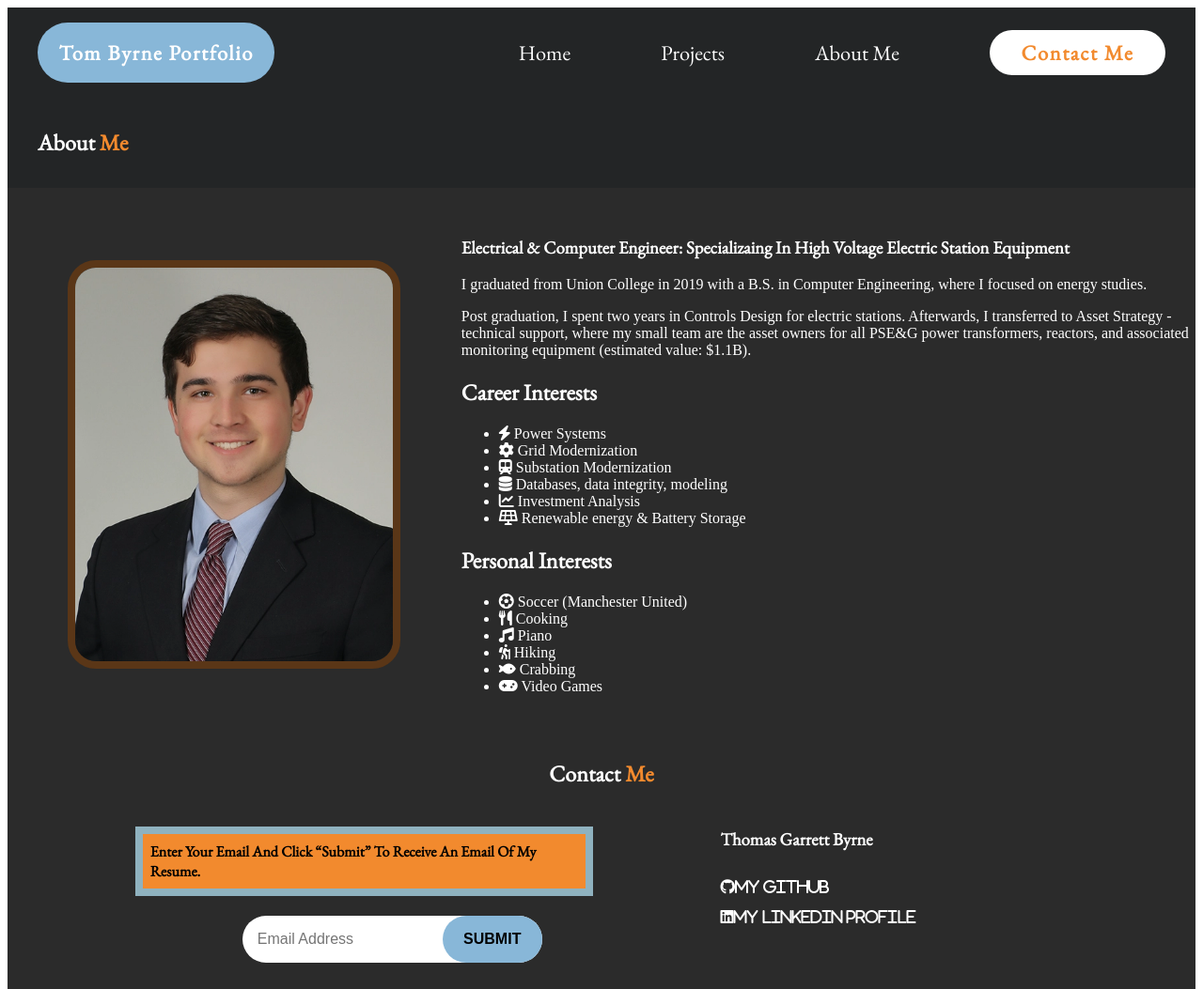
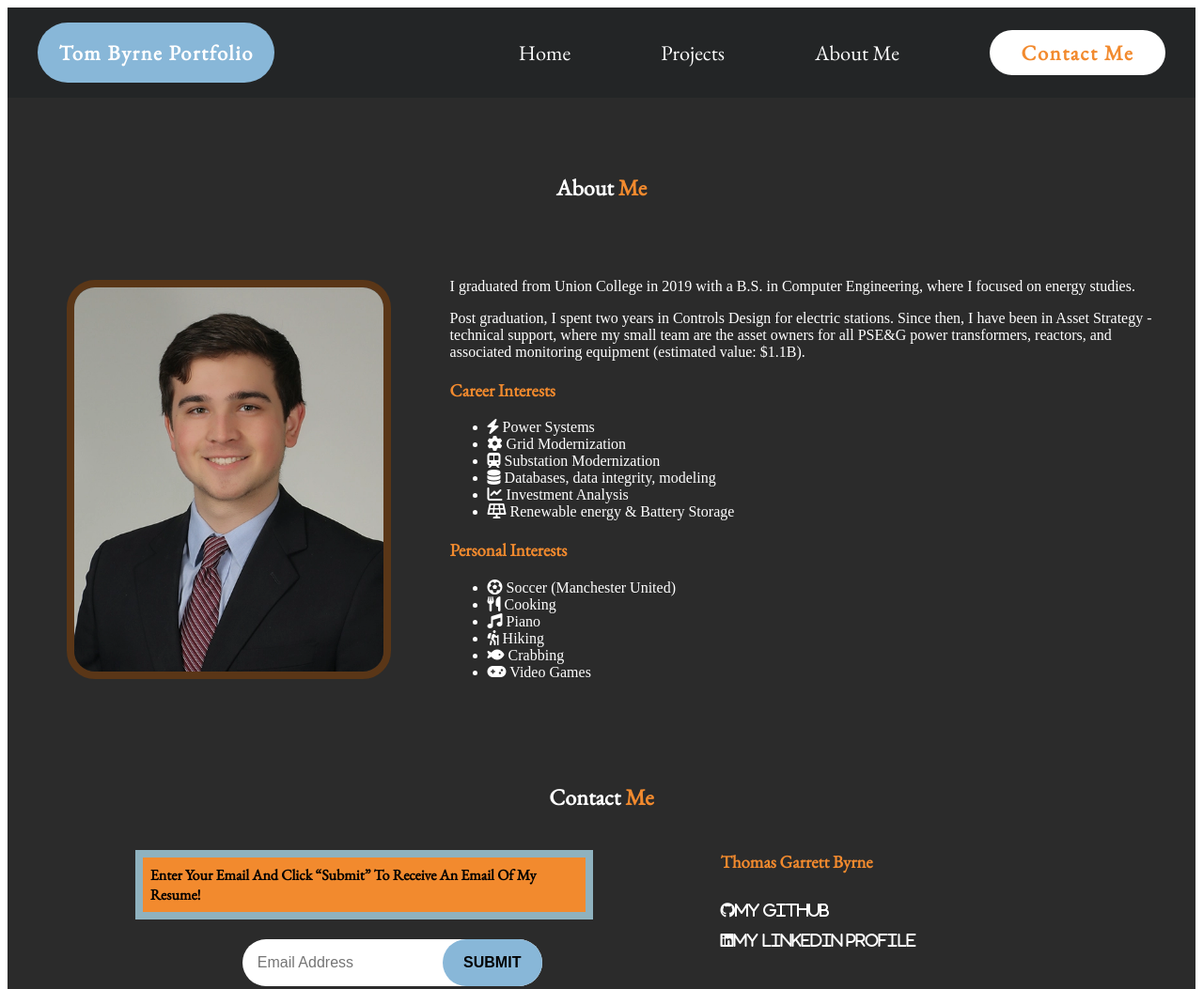
Before and after one commit to NJIT-WIS/midterm-portfolio-Tbyrne22, a website: page docs/aboutme-page.html in a window 1280 px wide. Shown: the top 1053 px of the page at 94% size. Drawn offline with nearby package versions, Linux system fonts and the light colour scheme.

Commit message:
updated styling for about me, closes#57

```diff
--- a/docs/aboutme-page.html
+++ b/docs/aboutme-page.html
@@ -51,10 +51,10 @@
                     <img src="images/resume-image.webp" alt="Image of Me">
                 </div>
                 <div class = "about-me-text">
-                    <h3>Electrical & Computer Engineer: Specializaing in High Voltage Electric station Equipment</h3>
+                    <!-- <h2>Electrical & Computer Engineer: Specializaing in High Voltage Electric station Equipment</h2> -->
                     <p>I graduated from Union College in 2019 with a B.S. in Computer Engineering, where I focused on energy studies.</p>
-                    <p>Post graduation, I spent two years in Controls Design for electric stations. Afterwards, I transferred to Asset Strategy - technical support, where my small team are the asset owners for all PSE&G power transformers, reactors, and associated monitoring equipment (estimated value: $1.1B).</p>
-                    <h2>Career Interests</h2>
+                    <p>Post graduation, I spent two years in Controls Design for electric stations. Since then, I have been in Asset Strategy - technical support, where my small team are the asset owners for all PSE&G power transformers, reactors, and associated monitoring equipment (estimated value: $1.1B).</p>
+                    <h3>Career Interests</h3>
                     <ul>
                         <li><i class="fas fa-bolt"></i> Power Systems</li>
                         <li><i class="fas fa-cog"></i> Grid Modernization</li>
@@ -63,7 +63,7 @@
                         <li><i class="fas fa-chart-line"></i> Investment Analysis</li>
                         <li><i class="fas fa-solar-panel"></i> Renewable energy & Battery Storage</li>
                     </ul>
-                    <h2>Personal Interests</h2>
+                    <h3>Personal Interests</h3>
                     <ul>
                         <li><i class="fas fa-futbol"></i> Soccer (Manchester United)</li>
                         <li><i class="fas fa-utensils"></i> Cooking</li>
@@ -83,7 +83,7 @@
             </div>
             <div class="contact-content">
                 <div class="email-form">
-                    <h4>Enter your email and click “Submit” to receive an email of my resume.</h4>
+                    <h4>Enter your email and click “Submit” to receive an email of my resume!</h4>
                     <form class="newsletter-form">
                         <input type="email" class="input-element" id="input1" placeholder="Email Address" required>
                         <input type="submit" class="input-element" id="input2" value="Submit">
--- a/docs/css/main.css
+++ b/docs/css/main.css
@@ -275,6 +275,20 @@ a.pill-link:hover {
 }
 
 /*About Me Section Styling*/
+.about-me {
+    padding-top: 3rem;
+    padding-bottom: var(--section-spacing)
+}
+
+.about-me-content h2, h3 {
+    color: var(--color-secondary);
+}
+
+.about-me header{
+    background-color: var(--background-color-main);
+    text-align: center;
+    justify-content: center;
+}
 
 .about-me-content {
     display: flex;
@@ -293,6 +307,7 @@ a.pill-link:hover {
 .about-me-text {
     flex: 1.618;
     /* Take up the golden ratio of the available space */
+    margin-right: 2rem;
 }
 
 .portfolio-image {
@@ -309,7 +324,6 @@ a.pill-link:hover {
 }
 
 /*Contact Me Section Styling*/
-
 
 .contact-section {
     display: flex;
```
